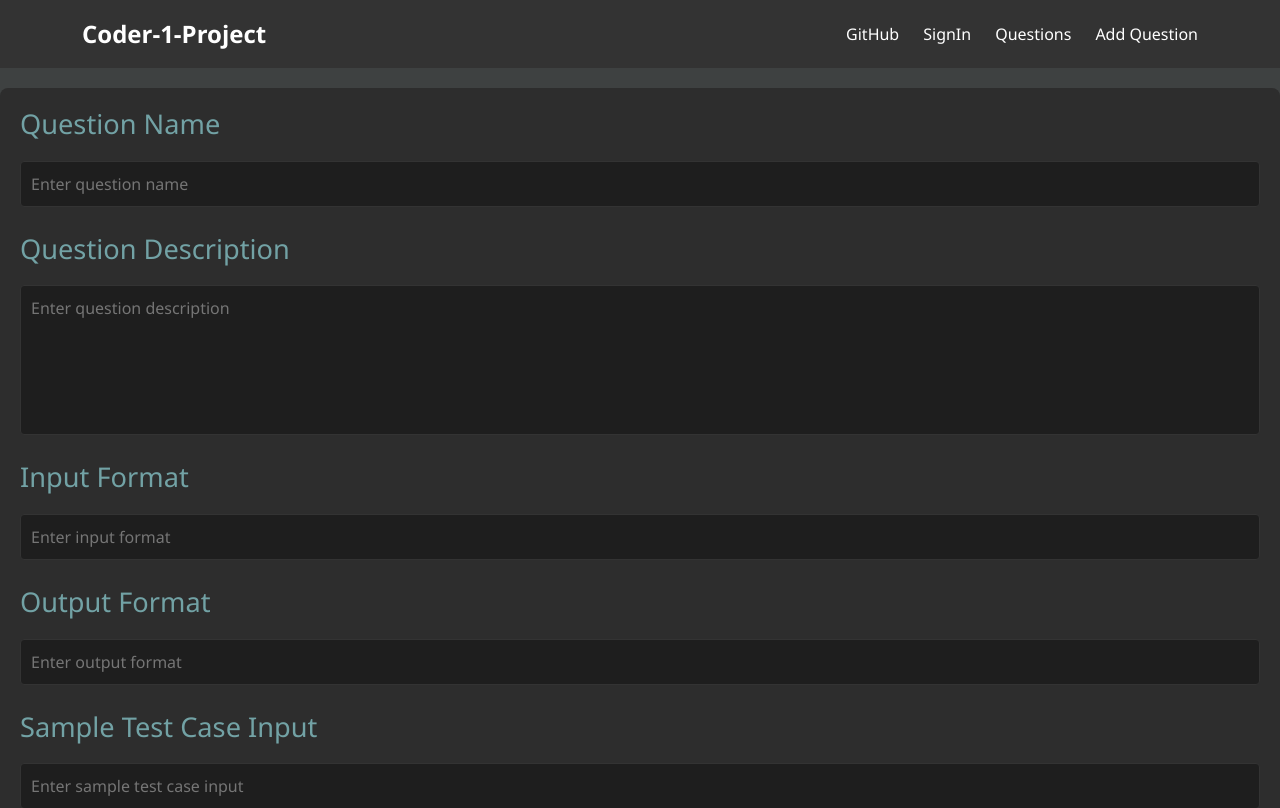
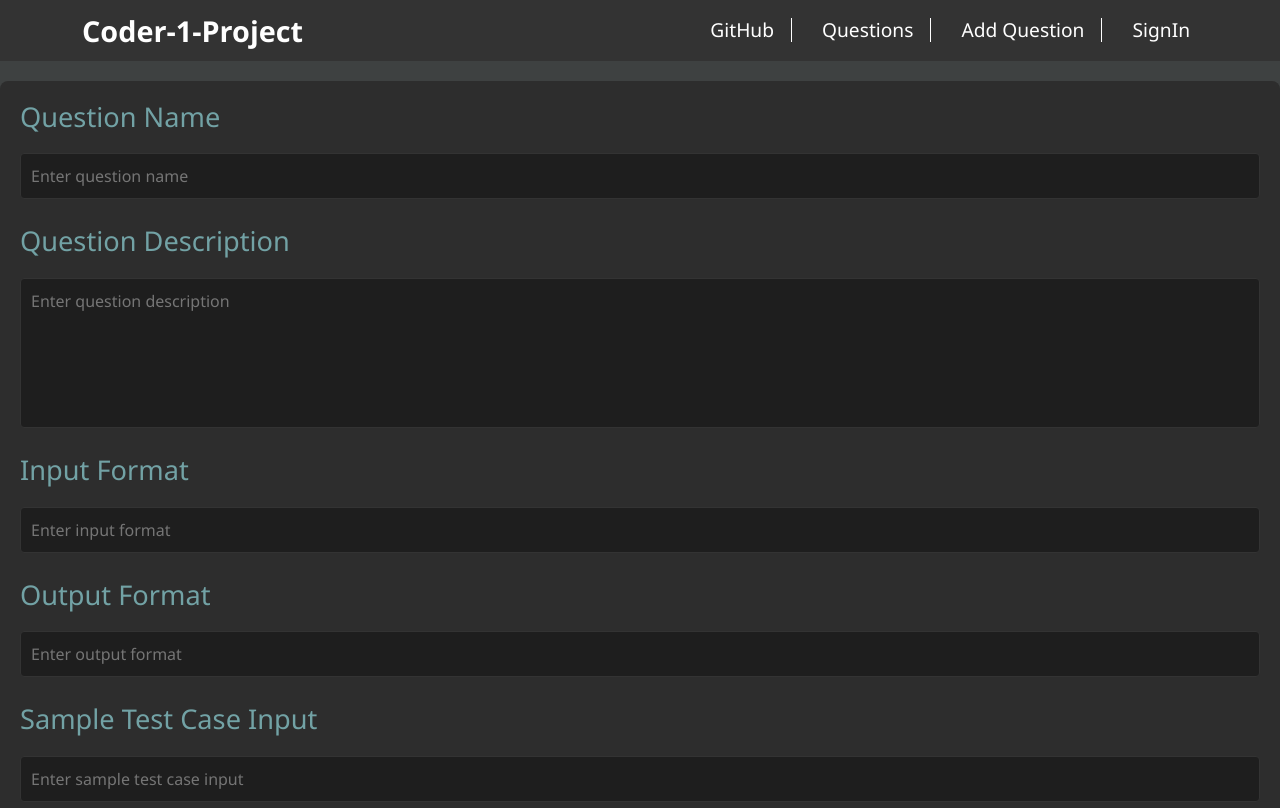
Before and after one commit to coder-Ace77/coder-1-website-project-front-end, a React (Create React App) app: page /add_question in a window 1280 px wide. Shown: the top 808 px of the page. Built offline with nearby package versions, Linux system fonts and the light colour scheme; no server answers.

Commit message:
fix: navbar

```diff
--- a/src/components/css/NavBar.css
+++ b/src/components/css/NavBar.css
@@ -1,27 +1,78 @@
+/* Basic styling */
 .navbar {
     display: flex;
     justify-content: space-between;
-    align-items: center; /* Center everything vertically */
+    align-items: center;
     background-color: #333;
-    padding: 1rem;
-    color: white;
-    position: relative;
+    padding: 0.5rem 1rem;
 }
 
-.container {
+.navbar .container {
     display: flex;
     justify-content: space-between;
-    align-items: center; /* Center everything vertically */
+    align-items: center;
     width: 100%;
 }
 
 .brand {
-    font-size: 1.5rem;
-    font-weight: bold;
     color: white;
     text-decoration: none;
+    font-size: 1.8rem; /* Improved font size */
+    font-weight: bold;
 }
 
+/* Links styling */
+.links {
+    display: flex;
+    gap: 1rem;
+}
+
+.links a {
+    color: white;
+    text-decoration: none;
+    padding: 0.5rem;
+    font-size: 1.2rem; /* Improve font size */
+    position: relative;
+}
+
+/* Add lines between options */
+.links a:not(:last-child)::after {
+    content: '';
+    position: absolute;
+    right: -0.6rem;
+    height: 1.5rem;
+    width: 1px;
+    background-color: white;
+    top: 50%;
+    transform: translateY(-50%);
+}
+
+.user-info {
+    display: flex;
+    flex-direction: column; /* Stack username and logout vertically */
+    align-items: center;
+    gap: 0.5rem; /* Space between username and logout */
+}
+
+.username {
+    color: white;
+    text-decoration: none;
+    font-size: 1.2rem; /* Improved font size */
+    font-weight: bold;
+}
+
+/* Logout button styling */
+.logout-button {
+    background-color: transparent; /* Remove red background */
+    color: white;
+    border: 1px solid white; /* Add border to differentiate */
+    padding: 0.3rem 0.8rem;
+    cursor: pointer;
+    font-size: 1.2rem;
+    border-radius: 4px; /* Slightly rounded corners */
+}
+
+/* Hamburger menu styling */
 .hamburger {
     display: none;
     font-size: 2rem;
@@ -29,81 +80,100 @@
     cursor: pointer;
 }
 
-.links {
-    display: flex;
-    gap: 1.5rem; /* Increase gap for better spacing */
-    align-items: center; /* Align links vertically in the center */
-}
+@media (max-width: 768px) {
+    .list-item {
+        border-bottom: solid black;
+    }
 
-.links a, .user-info a {
-    color: white;
-    text-decoration: none;
-    font-size: 1rem;
-    transition: color 0.3s ease;
-}
-
-.links a:hover {
-    color: #ccc;
-}
-
-.user-info {
-    display: flex;
-    align-items: center; /* Center user-info content */
-    gap: 1rem;
-}
-
-.username {
-    font-size: 1.2rem;
-    font-weight: bold;
-}
-
-.logout-button {
-    padding: 0.5rem 1.5rem;
-    font-size: 1rem;
-    font-weight: bold;
-    color: white;
-    background-color: #e74c3c;
-    border: 2px solid transparent;
-    border-radius: 50px;
-    cursor: pointer;
-    transition: background-color 0.3s ease, border-color 0.3s ease;
-    outline: none;
-}
-
-.logout-button:hover {
-    background-color: #c0392b;
-    border-color: white;
-}
-
-/* Media Queries for smaller screens */
-@media (max-width: 768px) {
     .links {
         display: none;
         flex-direction: column;
+        background-color: #333;
         position: absolute;
         top: 100%;
         left: 0;
         width: 100%;
-        background-color: #333;
-        padding: 1rem;
-        transition: transform 0.3s ease;
-        transform: translateX(-100%);
+        padding: 1rem 0;
+        z-index: 1000;
     }
 
     .links.open {
-        transform: translateX(0);
+        display: flex;
     }
 
     .hamburger {
         display: block;
     }
 
-    .user-info {
-        flex-direction: column;
-        align-items: flex-start;
+    .logout-button{
+        border-radius: 5px;
+        width:150px;
     }
 
-    .logout-button {
-        width: 100%;
+    .username{
+        font-weight: bold;
+        text-decoration:wavy;
+    }
+
+    /* Adjust order and visibility for small screens */
+    .links a,
+    .user-info .username,
+    .user-info .logout-button {
+        padding: 1rem;
+        text-align: center;
+        display: block;
+    }
+
+    /* Adjust the order of the links in open state */
+    .user-info .logout-button {
+        order: 0; /* Make logout button appear first */
+    }
+
+    .user-info .username {
+        order: 1; /* Username as second */
+    }
+
+    .links a[href='https://github.com/coder-Ace77?tab=repositories'] {
+        order: 2; /* GitHub as third */
+    }
+
+    .links a[href='/questionlist'] {
+        order: 3; /* Questions as fourth */
+    }
+
+    .links a[href='/add_question'] {
+        order: 4; /* Add Question as fifth */
+    }
+
+    /* Hide sign-in link on small screens when logged in */
+    .links a[href='/sign'] {
+        display: none;
     }
 }
+
+/* Media query for larger screens */
+@media (min-width: 769px) {
+    .links {
+        display: flex;
+        gap: 2rem;
+    }
+
+    /* Keep order the same as before on large screens */
+    .user-info .username {
+        order: 1;
+    }
+
+    .links a[href='/sign'] {
+        display: inline-block;
+    }
+
+    .user-info {
+        flex-direction: row; /* Username and logout in the same row on large screens */
+        gap: 1rem;
+    }
+
+    .user-info .logout-button {
+        display: inline-block;
+        padding: 0.5rem 1rem;
+    }
+}
--- a/src/components/nav_bar.jsx
+++ b/src/components/nav_bar.jsx
@@ -47,16 +47,16 @@ const NavBar = () => {
                     &#9776;
                 </div>
                 <div className={`links ${sidebarOpen ? 'open' : ''}`}>
-                    <a href="https://github.com/coder-Ace77?tab=repositories">GitHub</a>
-                    {!isLoggedIn && <a href="/sign">SignIn</a>}  {/* Hide when logged in */}
-                    <a href="/questionlist">Questions</a>
-                    <a href="/add_question">Add Question</a>
                     {isLoggedIn && (
                         <div className="user-info">
                             <a href="/profile" className="username">{username}</a>
                             <button onClick={handleLogout} className="logout-button">Logout</button>
                         </div>
                     )}
+                    <a href="https://github.com/coder-Ace77?tab=repositories">GitHub</a>
+                    <a href="/questionlist">Questions</a>
+                    <a href="/add_question">Add Question</a>
+                    {!isLoggedIn && <a href="/sign">SignIn</a>}  {/* Hide when logged in */}
                 </div>
             </div>
         </nav>
```
